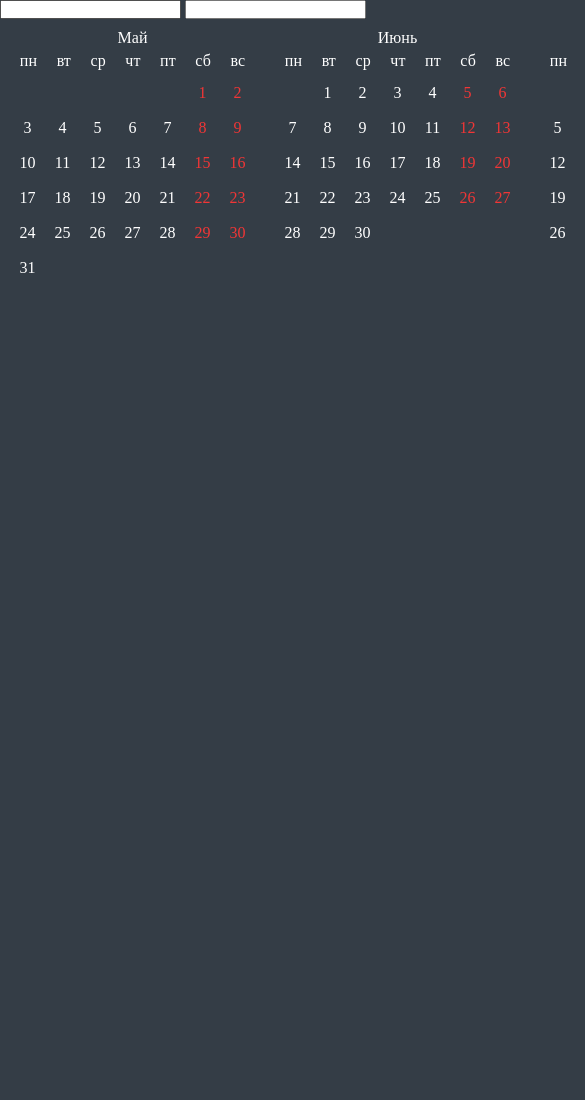
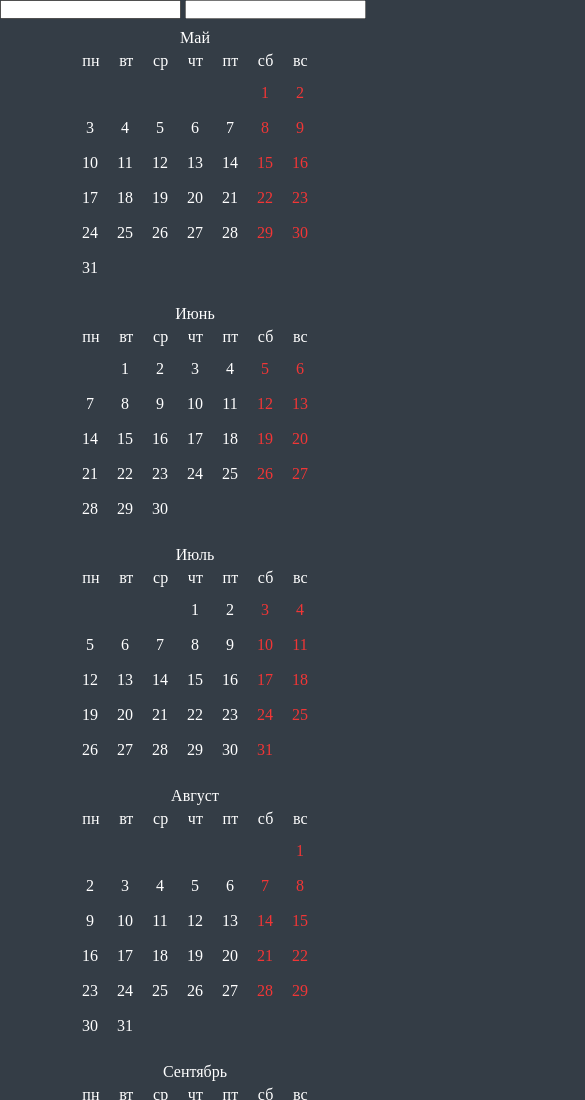
Before and after one commit to neomasterr/daterangepicker, a website built with webpack: page src/demo/index.html in a window 390 px wide. Shown: the top 1100 px of the page, 585 px wide, since content can reach past the window. Before the commit the page ends 844 px from the top, so only its background shows below. Built offline with nearby package versions, Linux system fonts and the light colour scheme.

Commit message:
master Мобилка

```diff
--- a/src/demo/index.html
+++ b/src/demo/index.html
@@ -2,6 +2,7 @@
 <html>
 <head>
     <title><%= htmlWebpackPlugin.options.title %></title>
+    <meta name="viewport" content="width=device-width, initial-scale=1, maximum-scale=1, user-scalable=no, minimal-ui">
 </head>
 <body>
     <main>
--- a/src/js/index.js
+++ b/src/js/index.js
@@ -165,7 +165,7 @@ function DateRangePicker($container, options = {}) {
      */
     this._$createDay = function(date) {
         const $day = this._$createElement(
-            `<div class="Day" data-day="${date.getDay()}">${date.getDate()}</div>`
+            `<div class="Day" data-time="${date.getTime()}" data-day="${date.getDay()}">${date.getDate()}</div>`
         );
 
         return $day;
--- a/src/scss/index.scss
+++ b/src/scss/index.scss
@@ -13,6 +13,7 @@
 
     .Month {
         padding: 10px;
+        width: calc(var(--daterangepicker-day-width) * 7);
 
         &__title {
             text-align: center;
@@ -44,4 +45,11 @@
         height: var(--daterangepicker-day-height);
         cursor: pointer;
     }
+
+    @media screen and (max-width: 960px) {
+        &__months {
+            flex-direction: column;
+            align-items: center;
+        }
+    }
 }
```
Also changed, not shown: dist/daterangepicker.css, dist/daterangepicker.js, dist/demo/index.html, dist/demo/page.js.
